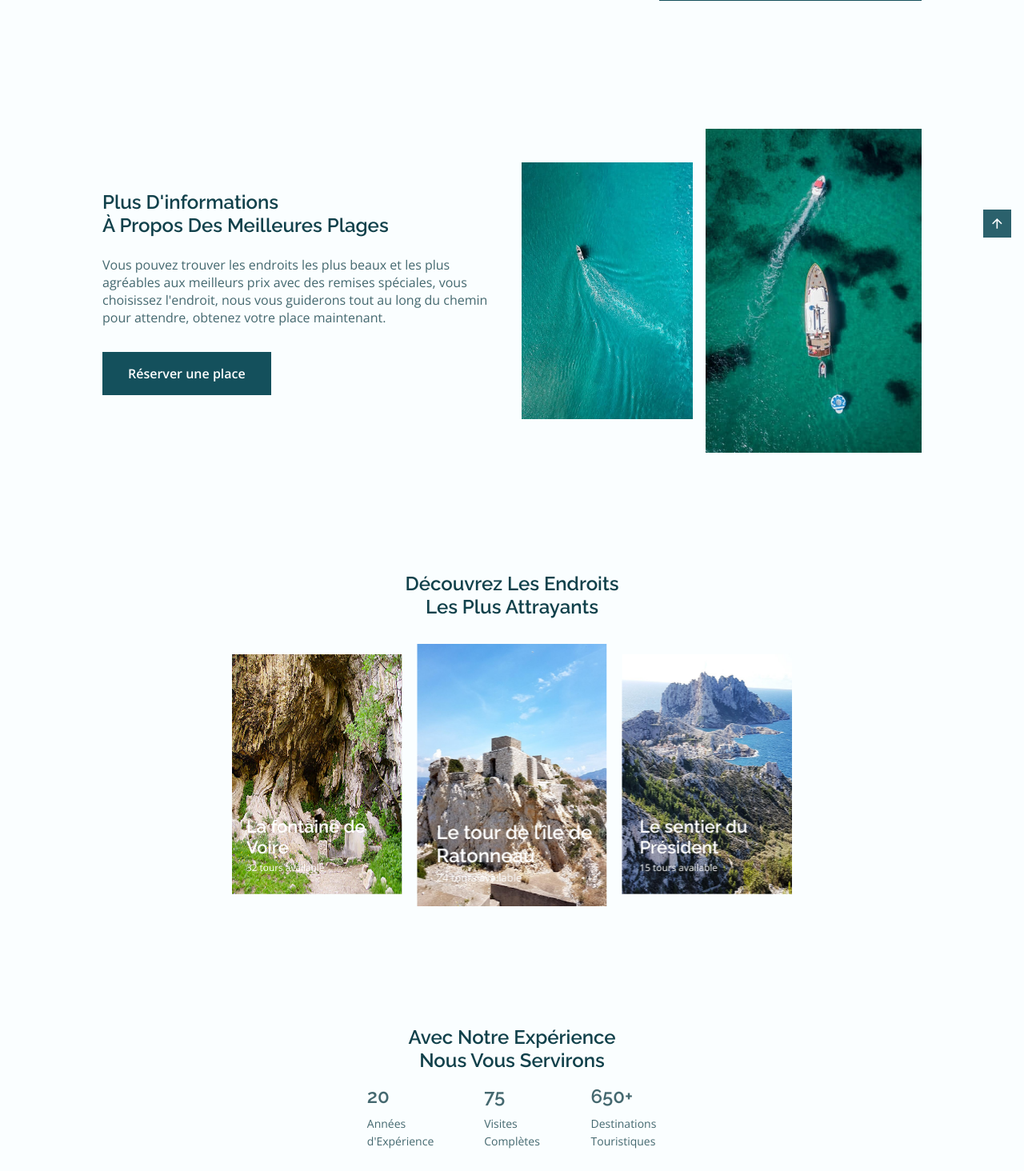
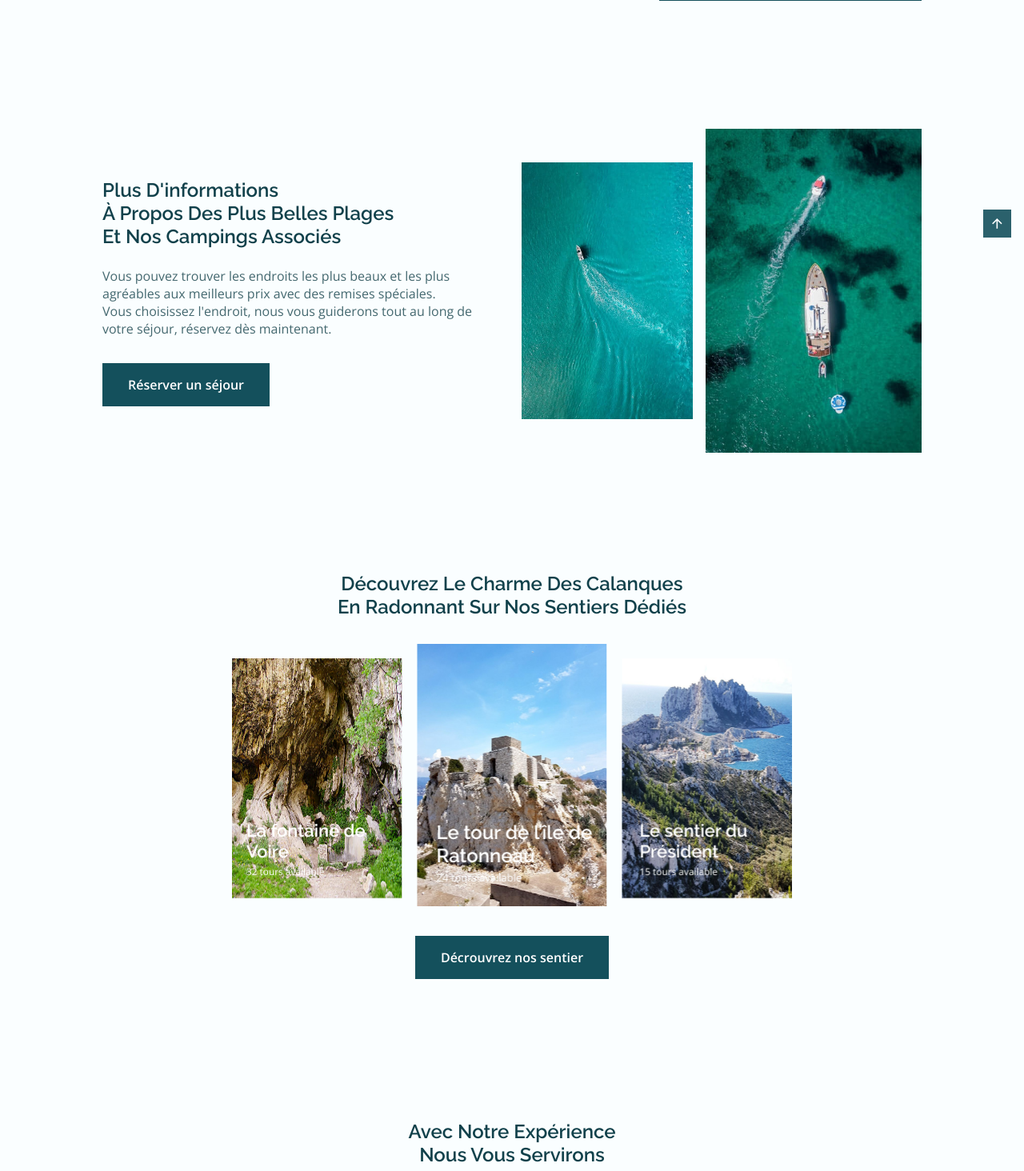
Before and after one commit to le-plat-jonathan/parc_national, a PHP site: page /app/views/index.php in a window 1280 px wide. Shown: the part 663-2127 px from the top of the page at 80% size. Run offline with PHP 8.4, Linux system fonts and the light colour scheme.

Commit message:
added video player at index.php bottom, modified some title and span

```diff
--- a/app/views/index.php
+++ b/app/views/index.php
@@ -64,14 +64,11 @@
     <section class="about section" id="about">
       <div class="about__container container grid">
         <div class="about__data">
-          <h2 class="section__title about__title">Plus d'informations <br> À propos des meilleures plages</h2>
-          <p class="about__description">Vous pouvez trouver les endroits les plus beaux et les plus agréables aux
-            meilleurs
-            prix avec des remises spéciales, vous choisissez l'endroit, nous vous guiderons tout au long du chemin pour
-            attendre, obtenez votre
-            place maintenant.
+          <h2 class="section__title about__title">Plus d'informations <br> À propos des plus belles plages <br> Et nos campings associés</h2>
+          <p class="about__description">Vous pouvez trouver les endroits les plus beaux et les plus agréables aux meilleurs prix avec des remises spéciales.<br>
+          Vous choisissez l'endroit, nous vous guiderons tout au long de votre séjour, réservez dès maintenant.
           </p>
-          <a href="#" class="button">Réserver une place</a>
+          <a href="../routes/bookingRoutes.php/getAllBooking" class="button">Réserver un séjour</a>
         </div>
 
         <div class="about__img">
@@ -88,8 +85,7 @@
 
     <!--==================== DISCOVER ====================-->
     <section class="discover section" id="discover">
-      <h2 class="section__title">Découvrez les endroits <br> les plus
-        attrayants</h2>
+      <h2 class="section__title">Découvrez le charme des Calanques <br> en radonnant sur nos sentiers dédiés</h2>
 
       <div class="discover__container container swiper-container">
         <div class="swiper-wrapper">
@@ -129,6 +125,9 @@
               <span class="discover__description">32 tours available</span>
             </div>
           </div>
+        </div>
+        <div class="discover_trail">
+          <a href="../routes/routeTrail.php/getAllTrail" class="button">Décrouvrez nos sentier</a>
         </div>
       </div>
     </section>
@@ -172,18 +171,10 @@
       <h2 class="section__title">Visite guidée en vidéo</h2>
 
       <div class="video__container container">
-        <p class="video__description">Découvrez avec notre vidéo les endroits les plus beaux et les plus agréables pour
-          vous et votre famille.
-        </p>
+        <p class="video__description">Découvrez en images, les plus beaux recoins des calanques grâce à notre survol en drône.</p>
 
         <div class="video__content">
-          <video id="video-file">
-            <source src="src/video/video.webm" type="video/mp4">
-          </video>
-
-          <button class="button button--flex video__button" id="video-button">
-            <i class="ri-play-line video__button-icon" id="video-icon"></i>
-          </button>
+        <iframe width="960" height="540" src="https://www.youtube.com/embed/tkcKRriq324?autoplay=1&mute=1" title="YouTube video player" frameborder="0" allow="accelerometer; autoplay; clipboard-write; encrypted-media; gyroscope; picture-in-picture; web-share" referrerpolicy="strict-origin-when-cross-origin" allowfullscreen></iframe>
         </div>
       </div>
     </section>
--- a/app/views/src/css/styles.css
+++ b/app/views/src/css/styles.css
@@ -483,8 +483,13 @@ input {
 }
 
 .discover__title {
+  margin-bottom: var(--mb-0-25);
+}
 
-  margin-bottom: var(--mb-0-25);
+.discover_trail {
+  display: flex;
+  justify-content: center;
+  margin: 2rem;
 }
 
 .discover__description {
```
Also changed, not shown: other parts of app/views/src/css/styles.css (+3 -79 lines).
